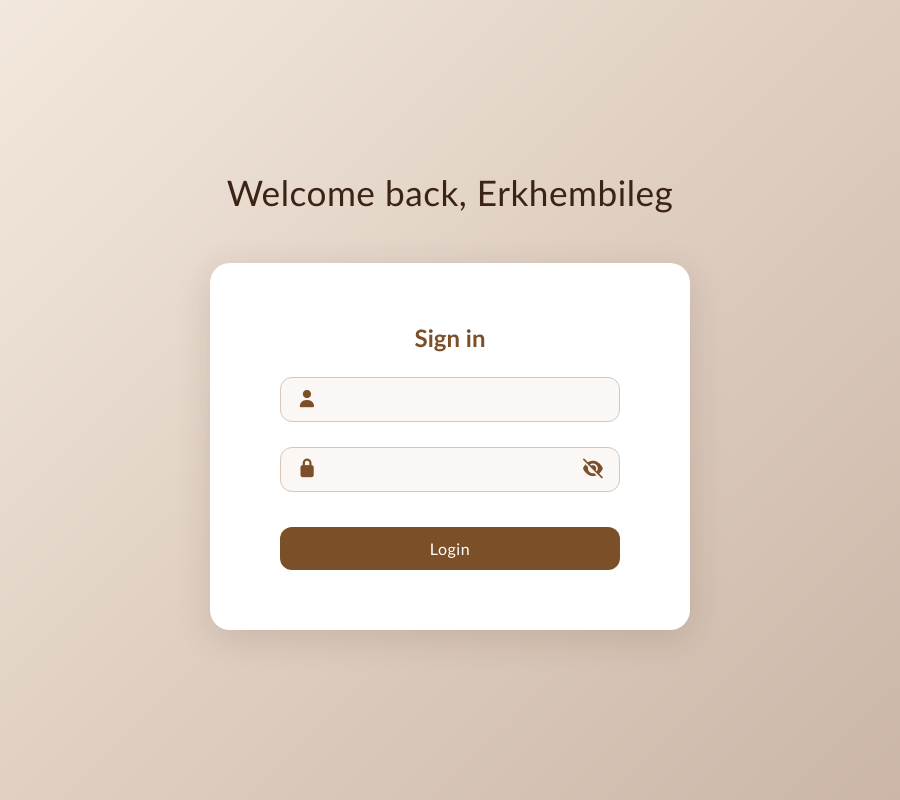
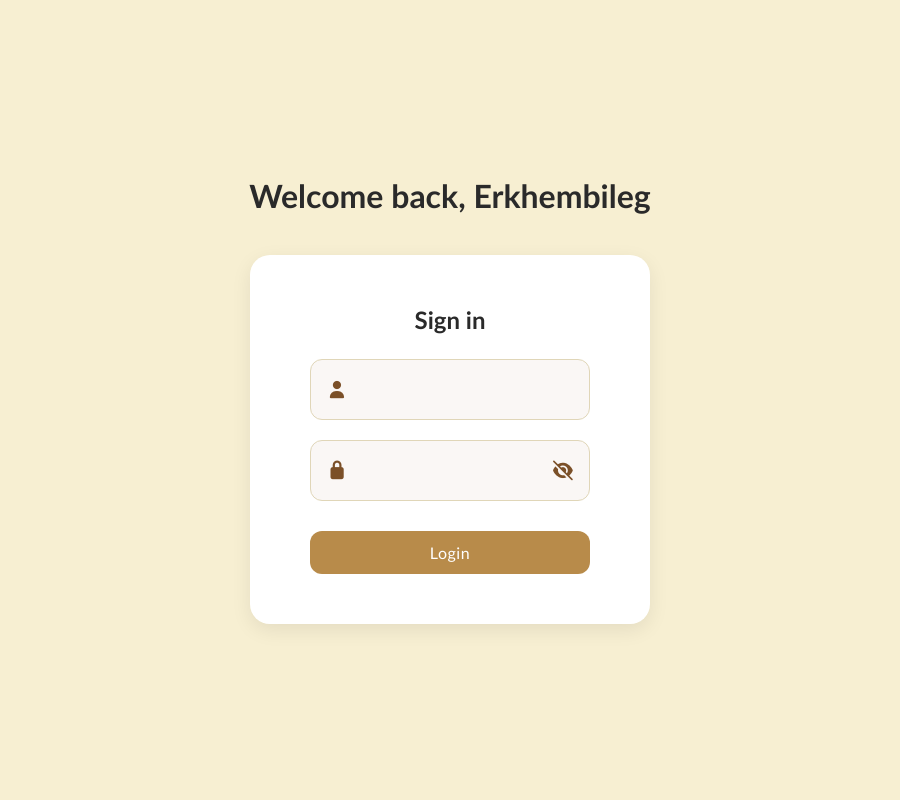
Before and after one commit to Lumb3/IdeaVault, an Electron app: page src/login.html in a window 900 px wide. Drawn offline with Linux system fonts and the light colour scheme.

Commit message:
improved login page & added some comments. ready to deploy

```diff
--- a/src/login.css
+++ b/src/login.css
@@ -3,7 +3,20 @@
   margin: 0;
   padding: 0;
   box-sizing: border-box;
-  font-family: "Gill Sans", "Gill Sans MT", Calibri, "Trebuchet MS", sans-serif;
+  font-family:'Gill Sans', 'Gill Sans MT', Calibri, 'Trebuchet MS', sans-serif;
+}
+
+/* ---------- Colors & Theme Variables ---------- */
+:root {
+  --bg-primary: #f7efd2; /* warm beige background */
+  --bg-secondary: #fff;  /* login card background */
+  --bg-hover: #efe2b8;   /* subtle hover highlight */
+  --text-primary: #2a2a2a;
+  --text-secondary: #5c5c5c;
+  --accent-color: #b88b4a;
+  --accent-hover: #a07235;
+  --border-color: #e0d6b8;
+  --shadow: 0 6px 20px rgba(0,0,0,0.08);
 }
 
 /* ---------- Page Background ---------- */
@@ -13,79 +26,97 @@ body {
   flex-direction: column;
   justify-content: center;
   align-items: center;
-  background: linear-gradient(135deg, #f3e8dd, #cbb6a7);
-  color: #4a2c18;
+  background: var(--bg-primary);
+  color: var(--text-primary);
+  -webkit-font-smoothing: antialiased;
 }
 
-/* ---------- Title ---------- */
+/* ---------- Page Title ---------- */
 h1 {
-  font-weight: 500;
-  font-size: 2.2rem;
-  margin-bottom: 50px;
-  letter-spacing: 0.5px;
-  color: #3b2415;
+  font-weight: 600;
+  font-size: 2rem;
+  margin-bottom: 40px;
+  color: var(--text-primary);
+  text-align: center;
 }
 
-
-/* ---------- Login Container ---------- */
+/* ---------- Login Card ---------- */
 .border {
-  background: #fff;
-  padding: 60px 70px;       /* bigger padding = desktop feel */
+  background: var(--bg-secondary);
+  padding: 50px 60px;
   border-radius: 20px;
-  box-shadow: 0 8px 35px rgba(75, 42, 17, 0.15);
-  width: 480px;             /* desktop-friendly size */
-  max-width: 90vw;          /* prevents overflow on smaller screens */
+  box-shadow: var(--shadow);
+  width: 400px;
+  max-width: 90vw;
   text-align: center;
-  font-weight: 700;
-  color: #7b5028;
   transition: all 0.3s ease;
 }
 
 .border:hover {
   transform: translateY(-3px);
-  box-shadow: 0 10px 40px rgba(75, 42, 17, 0.2);
+  box-shadow: 0 10px 30px rgba(0,0,0,0.12);
 }
 
+.sign-in-text {
+  font-size: 1.5rem;
+  font-weight: 600;
+  margin-bottom: 25px;
+  color: var(--text-primary);
+}
 
-/* ---------- Input Wrapper ---------- */
+/* ---------- Input Fields ---------- */
 .username-border,
 .password-border {
   display: flex;
   align-items: center;
   gap: 12px;
-  border: 1px solid #d9c6b6;
+  border: 1px solid var(--border-color);
   border-radius: 12px;
   padding: 12px 15px;
-  margin-top: 25px;
+  margin-top: 20px;
   background-color: #faf7f5;
   transition: border 0.25s ease, background 0.25s ease;
 }
 
 .username-border:focus-within,
 .password-border:focus-within {
-  border-color: #7b5028;
+  border-color: var(--accent-color);
   background-color: #fff;
 }
 
-/* ---------- Inputs ---------- */
 input {
   flex: 1;
   border: none;
   outline: none;
   font-size: 1rem;
-  color: #3b2415;
+  color: var(--text-primary);
   background: transparent;
+  padding: 8px 0;
 }
 
-/* ---------- Button ---------- */
+/* ---------- Password Toggle Icon ---------- */
+.password-border {
+  position: relative;
+}
+
+#togglePassword {
+  position: absolute;
+  right: 15px;
+  cursor: pointer;
+  font-size: 1.1rem;
+  color: var(--accent-color);
+  transition: transform 0.2s ease, opacity 0.2s ease;
+}
+
+/* ---------- Login Button ---------- */
 .login-border {
-  margin-top: 35px;
+  margin-top: 30px;
 }
 
 button {
   width: 100%;
   padding: 12px;
-  background-color: #7b5028;
+  background-color: var(--accent-color);
   border: none;
   border-radius: 12px;
   color: #fff;
@@ -96,7 +127,7 @@ button {
 }
 
 button:hover {
-  background-color: #5e3b1c;
+  background-color: var(--accent-hover);
 }
 
 button:active {
@@ -106,7 +137,32 @@ button:active {
 /* ---------- Icon Styling ---------- */
 i {
   font-size: 1.1rem;
-  color: #7b5028;
+  color: var(--accent-color);
+}
+
+/* ---------- Alert Messages ---------- */
+#alert {
+  margin-top: 20px;
+  text-align: center;
+  font-weight: bold;
+  padding: 10px;
+  border-radius: 8px;
+  width: 250px;
+  margin-left: auto;
+  margin-right: auto;
+  display: none;
+}
+
+.success {
+  background-color: #d4edda;
+  color: #155724;
+  border: 1px solid #c3e6cb;
+}
+
+.error {
+  background-color: #f8d7da;
+  color: #721c24;
+  border: 1px solid #f5c6cb;
 }
 
 /* ---------- Subtle Fade-in Animation ---------- */
@@ -119,66 +175,6 @@ i {
     opacity: 1;
     transform: translateY(0);
   }
-}
-
-.password-border {
-  position: relative;
-  display: flex;
-  align-items: center;
-  border: 1px solid #d9c6b6;
-  border-radius: 12px;
-  padding: 12px 15px;
-  margin-top: 25px;
-  background-color: #faf7f5;
-  transition: border 0.25s ease, background 0.25s ease;
-}
-
-.password-border input {
-  flex: 1;
-  border: none;
-  outline: none;
-  font-size: 1rem;
-  color: #3b2415;
-  background: transparent;
-  padding-right: 30px; /* leave space for the icon */
-}
-
-.password-border #togglePassword {
-  position: absolute;
-  right: 15px;
-  cursor: pointer;
-  font-size: 1.1rem;
-}
-
-#togglePassword {
-  transition: transform 0.2s ease, opacity 0.2s ease;
-}
-
-#togglePassword.animate {
-  transform: scale(0.8);
-  opacity: 0.5;
-}
-
-#alert {
-  margin-top: 20px;
-  text-align: center;
-  font-weight: bold;
-  padding: 10px;
-  border-radius: 8px;
-  width: 250px;
-  margin-left: auto;
-  margin-right: auto;
-  display: none;  /* Initial Display */
-}
-.success {
-  background-color: #d4edda;
-  color: #155724;
-  border: 1px solid #c3e6cb;
-}
-.error {
-  background-color: #f8d7da;
-  color: #721c24;
-  border: 1px solid #f5c6cb;
 }
 
 .border,
--- a/src/main.js
+++ b/src/main.js
@@ -4,7 +4,7 @@ const path = require("path");
 const bcrypt = require("bcryptjs");
 const { Pool } = require("pg");
 
-// PostgreSQL client setup
+// PostgreSQL pool (for interaction with tables) setup
 const pool = new Pool({
   user: "eric", // your DB user
   host: "localhost",
@@ -91,7 +91,7 @@ ipcMain.handle("load-notes", async () => {
 });
 
 ipcMain.handle("save-notes", async (event, notes) => {
-  if (!Array.isArray(notes) || notes.length === 0) {
+  if (!Array.isArray(notes) || notes.length === 0) { // if the data is not in array format
     return;
   }
 
@@ -138,7 +138,7 @@ ipcMain.handle("save-notes", async (event, notes) => {
     console.error("Error saving notes:", err);
     throw err;
   } finally {
-    client.release();
+    client.release();  // releases the database connection
   }
 });
 
--- a/src/renderer.js
+++ b/src/renderer.js
@@ -43,7 +43,7 @@ async function exit() {
 // Load Notes from Storage
 async function loadNotes() {
   try {
-    const data = await window.authAPI.load();
+    const data = await window.authAPI.load(); // returns array of dataf
     notes = data || [];
     renderNotesList();
     if (notes.length > 0) {
```
